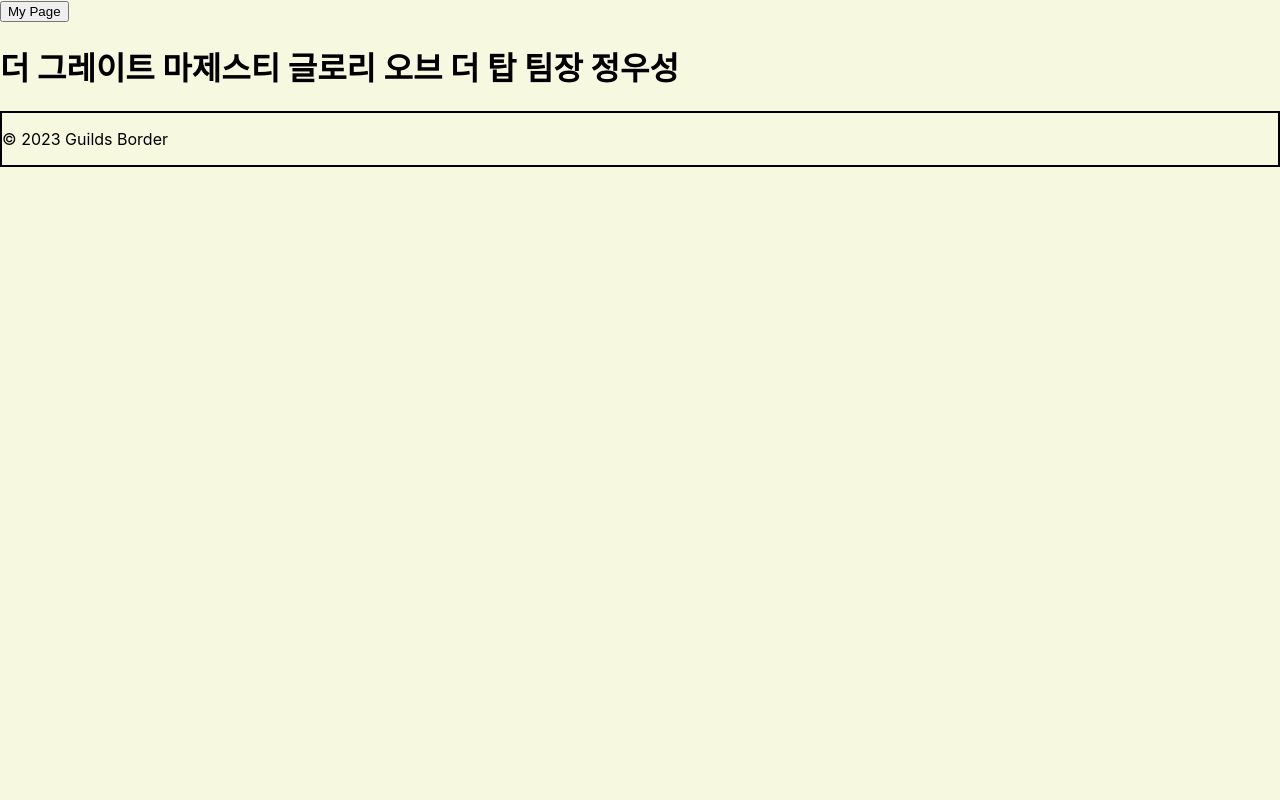
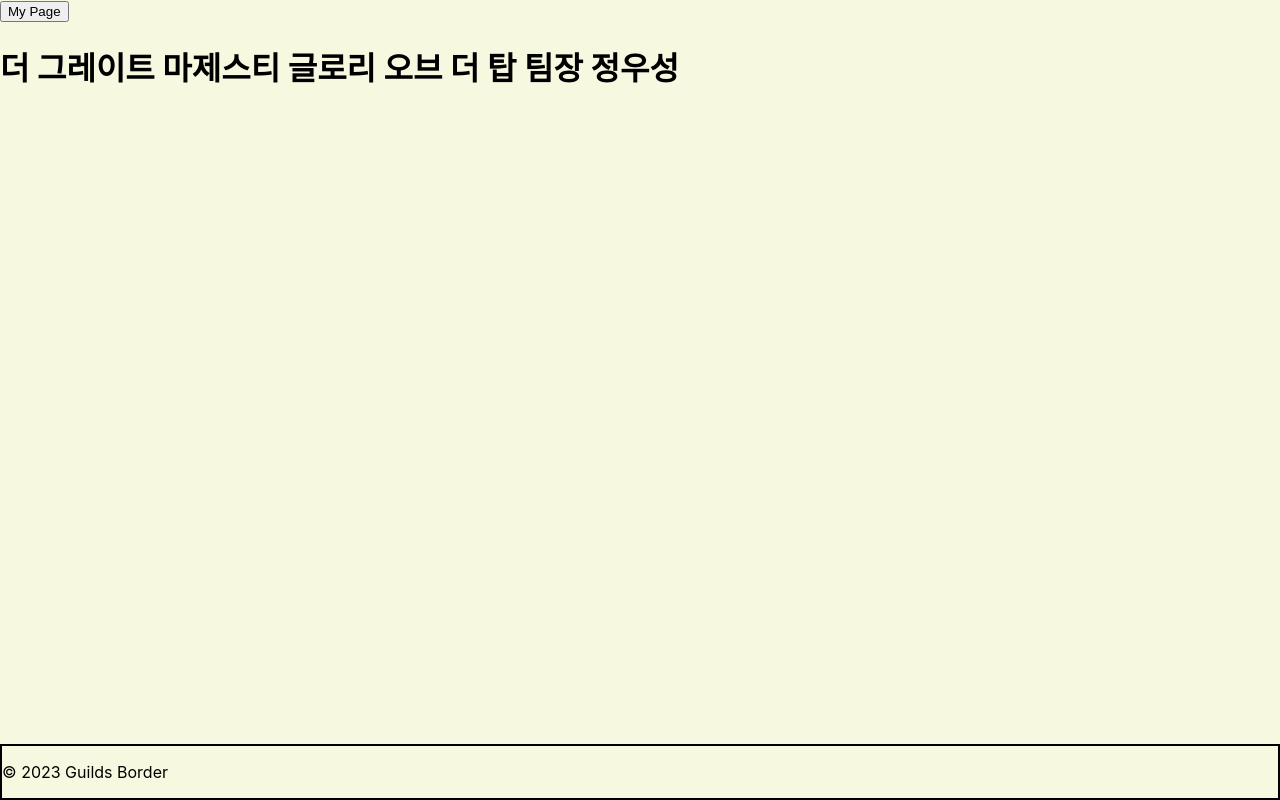
Before and after one commit to ununbium12/guild-frontend, a React (Create React App) app: page / in a window 1280 px wide. Built offline with nearby package versions, Linux system fonts and the light colour scheme.

Commit message:
add footercss
푸터 위치설정

```diff
--- a/src/App.css
+++ b/src/App.css
@@ -41,3 +41,10 @@ body{
   display: block;
   clear: both;
 }
+
+/*푸터*/
+.footer-frame{
+  width: 100%;
+  position : absolute;
+  bottom : 0;
+}
```
